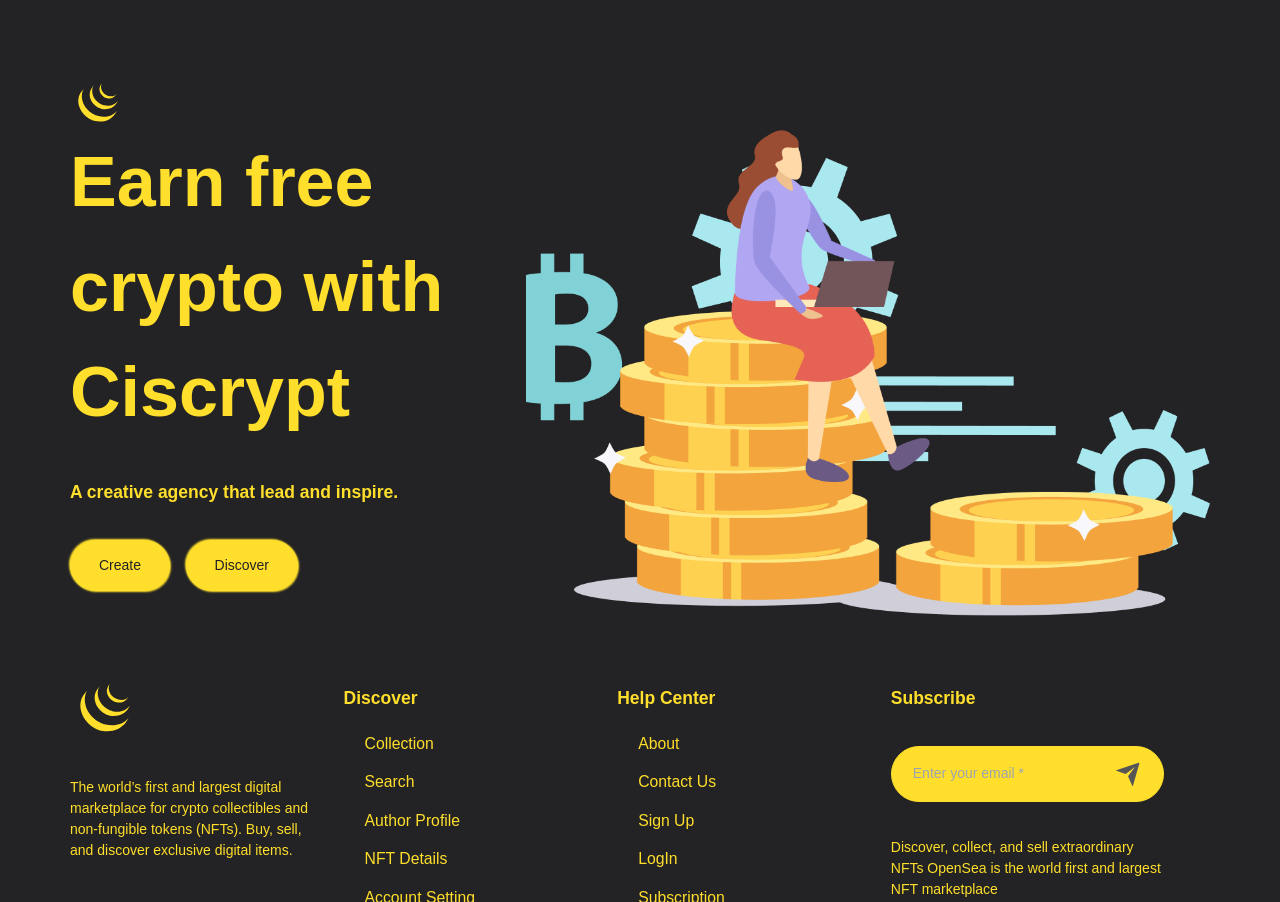
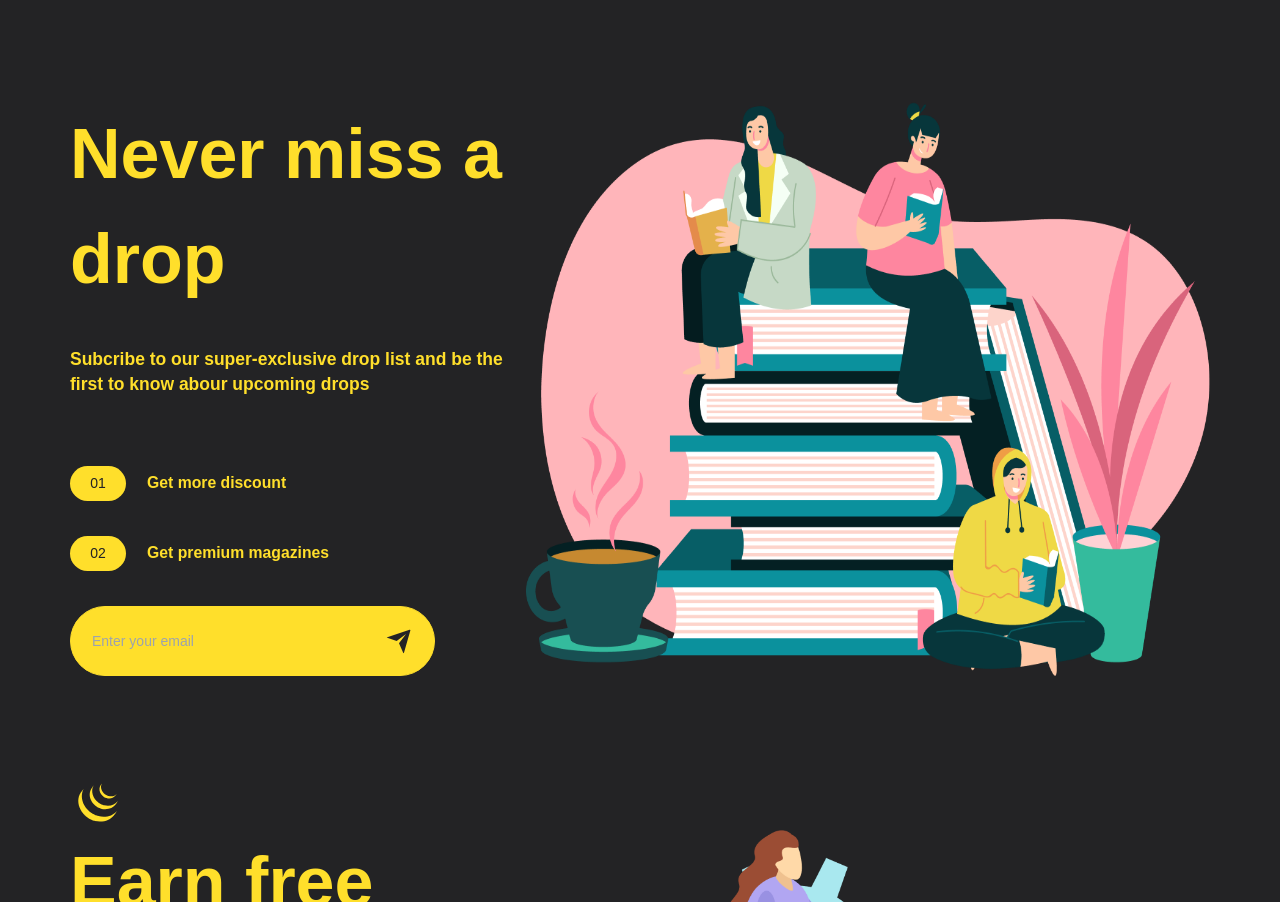
Before and after one commit to Samira-ABDI79/NFT-Marketplace, a Next.js app: page / in a window 1280 px wide. Shown: the part 2665-3567 px from the top of the page. Built offline with nearby package versions, Linux system fonts and the light colour scheme; a web font is replaced by a local one.

Commit message:
feat (Home) : add MissDrop

```diff
--- /dev/null
+++ b/components/MissDrop/index.tsx
@@ -0,0 +1,52 @@
+const data=[
+    {
+        id:"01",
+        text:"Get more discount"
+
+    },
+    {
+        id:"02",
+        text:"Get premium magazines"
+
+    },
+]
+
+function MissDrop (){
+    return (
+        <>
+        <section className="container my-28">
+
+        <div className="flex justify-between lg:flex-row flex-col">
+            <div className="lg:w-[40%] w-full">
+                <h1 className="text-[5rem] font-bold">Never miss a drop</h1>
+                <p className="font-bold my-10 text-xl">Subcribe to our super-exclusive drop list and be the first to know abour upcoming drops</p>
+                <div className="flex justify-between lg:w-[70%] w-[80%] flex-col">
+                {data.map(({ id,text}, index) => (
+            <div key={index} className="flex mt-10  items-center">
+                <span className="bg-icons text-shadowLight w-16 px-4 py-2 flex items-center justify-center rounded-full">{id}</span>
+                <p className="ml-6 text-lg font-bold">{text}</p>
+            </div>
+            ))}
+                </div>
+                <div className="mt-10 flex justify-between border-[1px] w-[80%] p-6 border-icons items-center h-20 rounded-full bg-icons">
+   <input type="email" placeholder="Enter your email " className="outline-none bg-icons text-shadowLight" />
+   <svg stroke="currentColor" fill="currentColor" stroke-width="0" viewBox="0 0 24 24" className="w-8 h-8 text-shadowLight" xmlns="#">
+   <g>
+   <path fill="none" d="M0 0h24v24H0z">
+   </path>
+ <path d="M1.946 9.315c-.522-.174-.527-.455.01-.634l19.087-6.362c.529-.176.832.12.684.638l-5.454 19.086c-.15.529-.455.547-.679.045L12 14l6-8-8 6-8.054-2.685z">
+   </path>
+ </g>
+ </svg>
+ </div>
+            </div>
+        <img src="/assets/update.png" alt="NFT" className="lg:w-[60%] w-full lg:mt-0 mt-12" />
+
+        </div>
+
+        </section>
+        </>
+    )
+}
+
+export default MissDrop;
--- a/pages/index.tsx
+++ b/pages/index.tsx
@@ -3,6 +3,7 @@ import Button from "../components/Button";
 import { services } from "../services/data/services";
 import HelloNFT from "../components/HelloNFT";
 import AudioCollection from "../components/AudioCollection";
+import MissDrop from "../components/MissDrop";
 function Home(){
   return(
     <>
@@ -42,6 +43,7 @@ function Home(){
         {/* Hello NFT */}
       <HelloNFT />
       <AudioCollection />
+      <MissDrop />
 
 
     <EarnFree />
```
Also changed, not shown: components/ExploreVideo/index.tsx (added).
